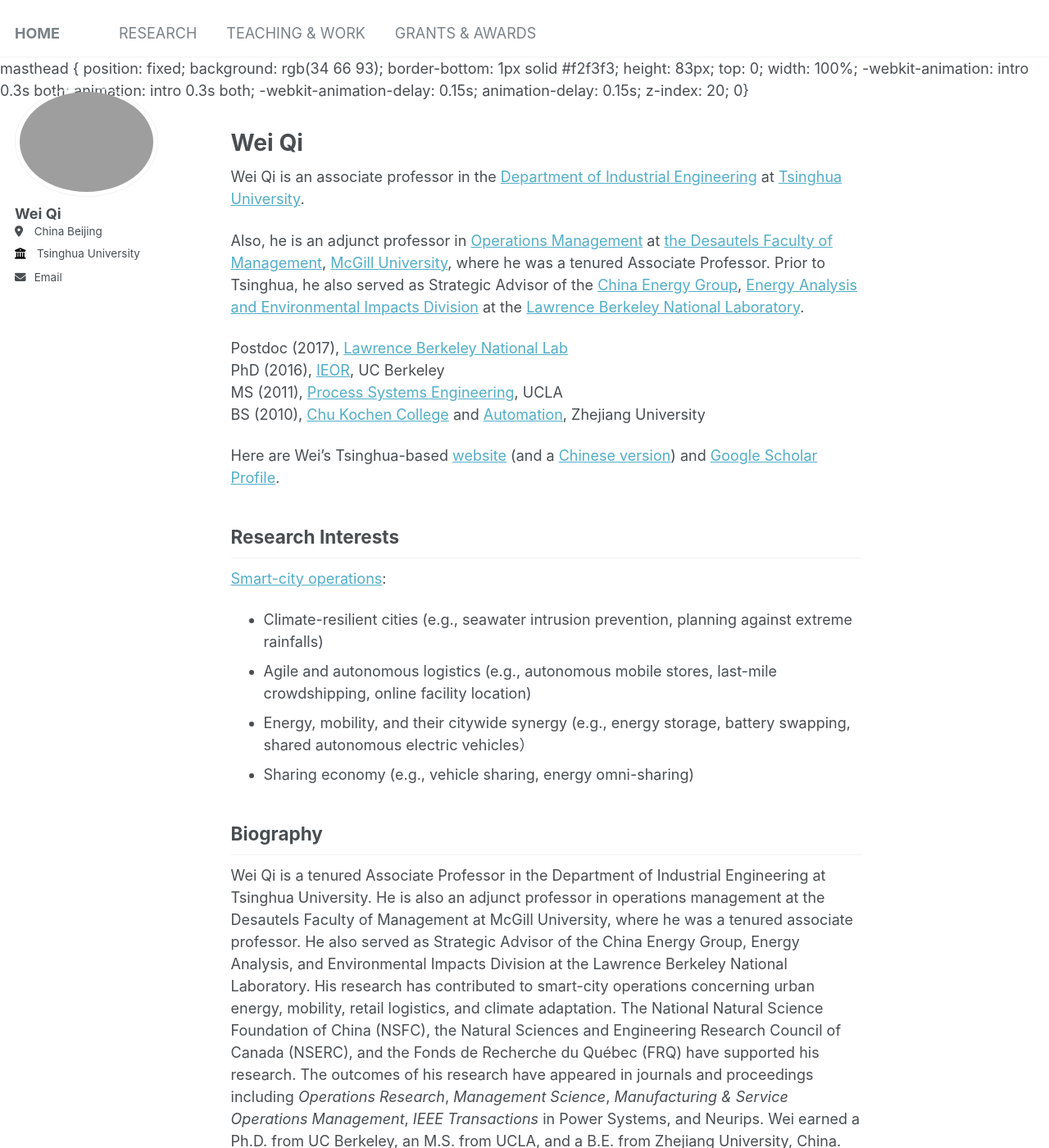
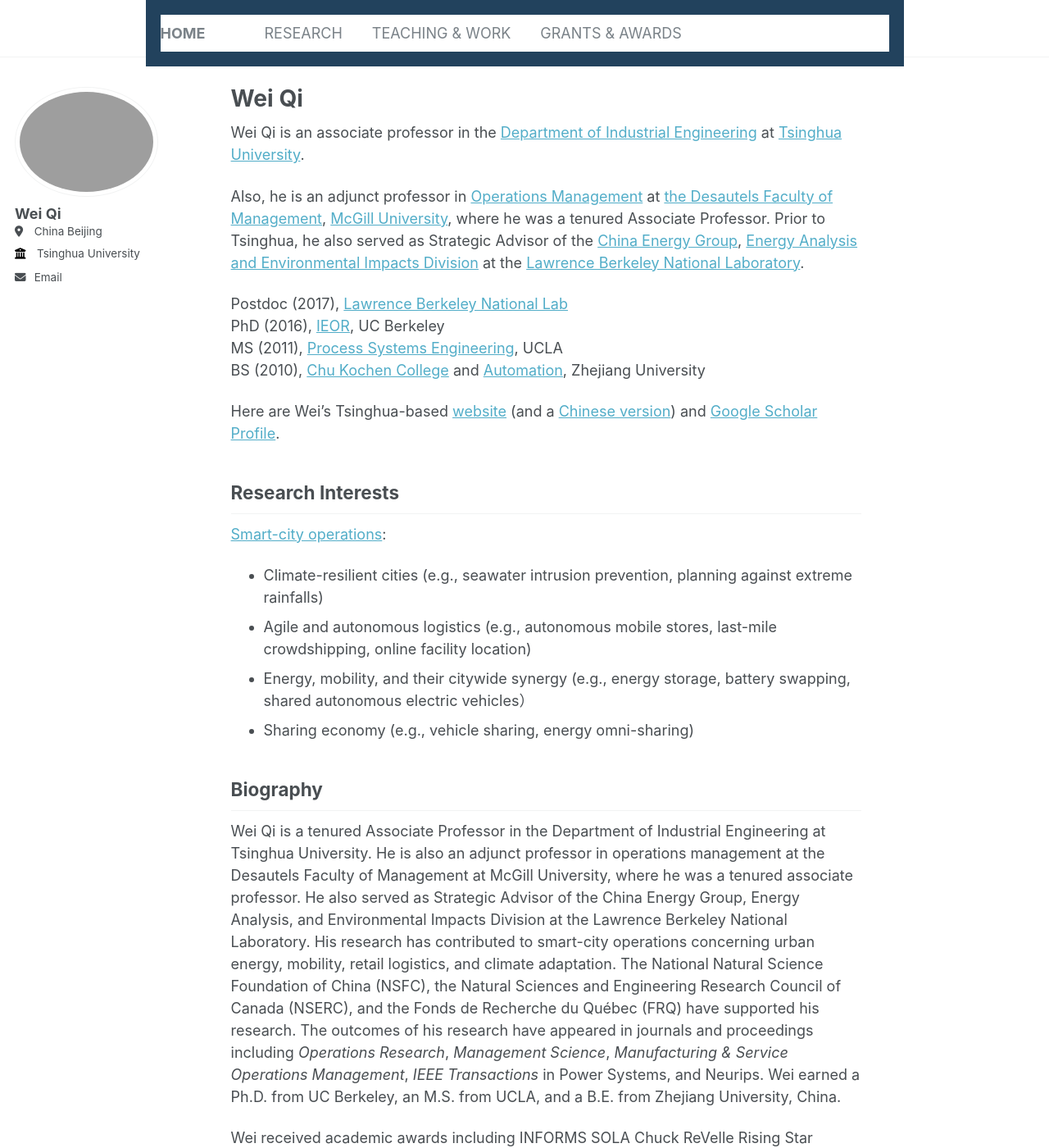
Before and after one commit to wei-qi-home/wei-qi-home.github.io, a Jekyll site: the page built from _pages/about.md, in a window 1280 px wide and 1400 px high. Shown: the whole window at 82% size. Built offline with Jekyll 4.4.1, drawn with Linux system fonts in a browser that asks for light colours.

Commit message:
Update masthead.html

```diff
--- a/_includes/masthead.html
+++ b/_includes/masthead.html
@@ -22,16 +22,26 @@
   </div>
 </div>
 
-masthead {
-    position: fixed;
-    background: rgb(34 66 93);
-    border-bottom: 1px solid #f2f3f3;
-    height: 83px;
-    top: 0;
-    width: 100%;
-    -webkit-animation: intro 0.3s both;
-    animation: intro 0.3s both;
-    -webkit-animation-delay: 0.15s;
-    animation-delay: 0.15s;
-    z-index: 20;
-    0}
+<!DOCTYPE html>
+<html lang="en">
+<head>
+    <meta charset="UTF-8">
+    <meta name="viewport" content="width=device-width, initial-scale=1.0">
+    <title>设置背景颜色</title>
+    <style>
+        /* 使用内联样式设置背景颜色 */
+        .masthead__inner-wrap {
+            background-color: rgb(34 66 93); /* 使用十六进制颜色码 */
+            padding: 1em 1em 1em;
+            max-width: 925px;
+            margin-left: auto;
+            margin-right: auto;
+            clear: both;
+        }
+    </style>
+</head>
+<body>
+    <div class="container">
+    </div>
+</body>
+</html>
```
